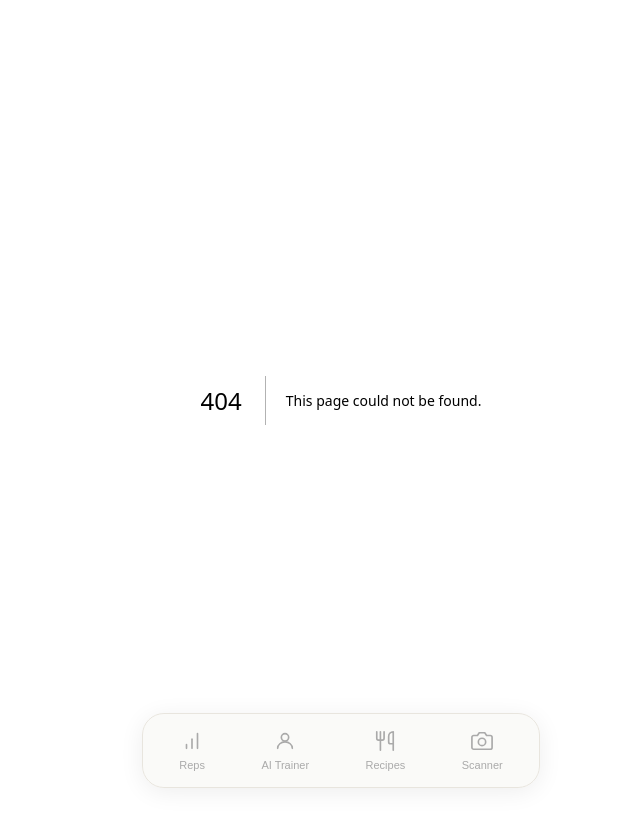
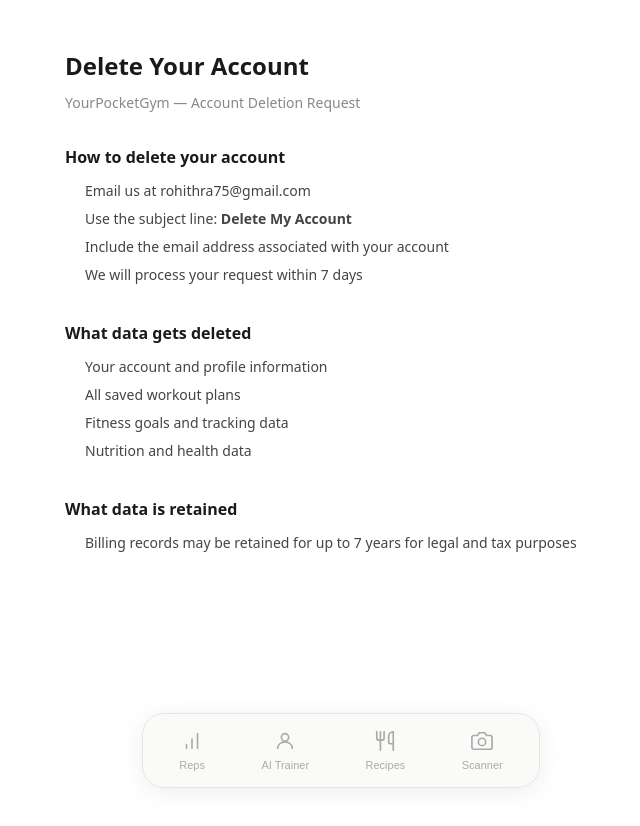
Before and after one commit to rohith2412/gym, a Next.js app: page /legal/delete-account in a window 1280 px wide. Before the commit this address had no page. Shown: the top 826 px of the page, without its empty margins (299-939 px from the left). After the commit the page ends 800 px from the top, so only its background shows below. Built offline with nearby package versions, Linux system fonts and the light colour scheme.

Commit message:
added cross platform

```diff
--- /dev/null
+++ b/app/legal/delete-account/page.jsx
@@ -0,0 +1,42 @@
+export default function DeleteAccountPage() {
+  return (
+    <div style={{
+      maxWidth: 600, margin: "0 auto", padding: "3rem 1.5rem",
+      fontFamily: "system-ui, sans-serif", color: "#1a1a1a",
+    }}>
+      <h1 style={{ fontSize: 24, fontWeight: 800, marginBottom: 8 }}>
+        Delete Your Account
+      </h1>
+      <p style={{ color: "#888", marginBottom: "2rem", fontSize: 14 }}>
+        YourPocketGym — Account Deletion Request
+      </p>
+
+      <h2 style={{ fontSize: 16, fontWeight: 700, marginBottom: 8 }}>
+        How to delete your account
+      </h2>
+      <ol style={{ paddingLeft: 20, lineHeight: 2, fontSize: 14, color: "#444" }}>
+        <li>Email us at <a href="mailto:rohithra75@gmail.com">rohithra75@gmail.com</a></li>
+        <li>Use the subject line: <strong>Delete My Account</strong></li>
+        <li>Include the email address associated with your account</li>
+        <li>We will process your request within 7 days</li>
+      </ol>
+
+      <h2 style={{ fontSize: 16, fontWeight: 700, margin: "2rem 0 8px" }}>
+        What data gets deleted
+      </h2>
+      <ul style={{ paddingLeft: 20, lineHeight: 2, fontSize: 14, color: "#444" }}>
+        <li>Your account and profile information</li>
+        <li>All saved workout plans</li>
+        <li>Fitness goals and tracking data</li>
+        <li>Nutrition and health data</li>
+      </ul>
+
+      <h2 style={{ fontSize: 16, fontWeight: 700, margin: "2rem 0 8px" }}>
+        What data is retained
+      </h2>
+      <ul style={{ paddingLeft: 20, lineHeight: 2, fontSize: 14, color: "#444" }}>
+        <li>Billing records may be retained for up to 7 years for legal and tax purposes</li>
+      </ul>
+    </div>
+  );
+}
--- a/app/v1/profile/page.jsx
+++ b/app/v1/profile/page.jsx
@@ -715,7 +715,9 @@
           </button>
 
         </Card>
-
+  <div style={{ display: "flex", gap: 16, marginBottom: 4 }}>
+    <Link href="/legal/delete-account" style={{ fontSize: 11, color: "#bbb", textDecoration: "underline" }}>Delete Account</Link>
+  </div>
         <p style={S.version}>YourPocketGym · v1.0</p>
       </main>
 
```
